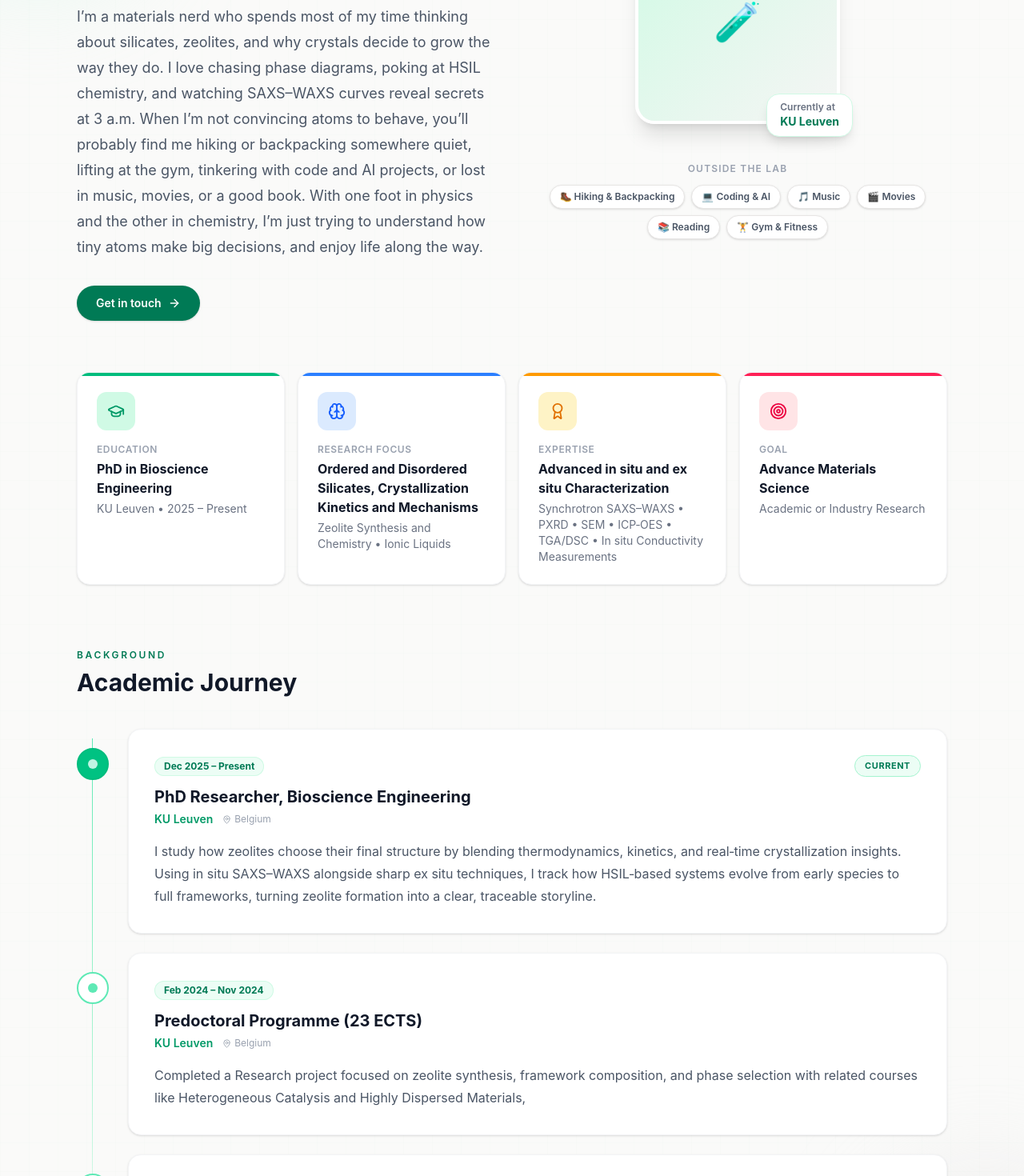
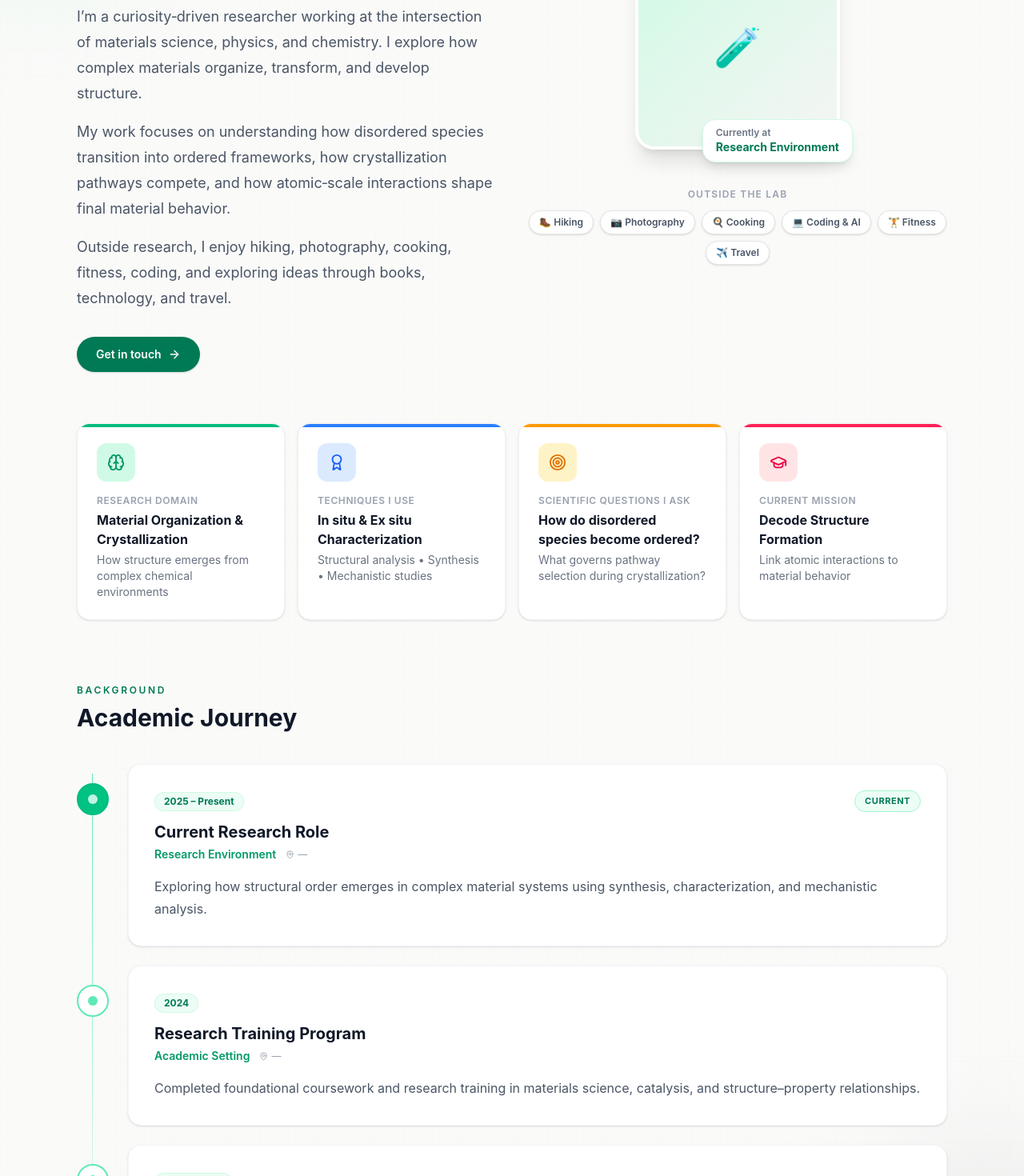
Before and after one commit to anjulnj/MyPortfolio-, a React (Vite) app: page / in a window 1280 px wide. Shown: the part 1100-2570 px from the top of the page at 80% size. Built offline with nearby package versions, Linux system fonts and the light colour scheme.

Commit message:
Revise About component with updated research details
Updated the About component to reflect changes in research focus, interests, and timeline. Replaced icons and adjusted titles and descriptions for clarity.

```diff
--- a/src/components/About.tsx
+++ b/src/components/About.tsx
@@ -3,32 +3,32 @@ import { GraduationCap, Brain, Target, Award, Sparkles, MapPin, ArrowRight } fro
 const About = () => {
   const highlights = [
     {
-      icon: <GraduationCap size={22} />,
+      icon: <Brain size={22} />,
       color: 'emerald',
-      title: 'Education',
-      detail: 'PhD in Bioscience Engineering',
-      sub: 'KU Leuven • 2025 – Present',
-    },
-    {
-      icon: <Brain size={22} />,
-      color: 'blue',
-      title: 'Research Focus',
-      detail: 'Ordered and Disordered Silicates, Crystallization Kinetics and Mechanisms',
-      sub: 'Zeolite Synthesis and Chemistry • Ionic Liquids',
+      title: 'Research Domain',
+      detail: 'Material Organization & Crystallization',
+      sub: 'How structure emerges from complex chemical environments',
     },
     {
       icon: <Award size={22} />,
-      color: 'amber',
-      title: 'Expertise',
-      detail: 'Advanced in situ and ex situ Characterization',
-      sub: 'Synchrotron SAXS–WAXS • PXRD • SEM • ICP‑OES • TGA/DSC • In situ Conductivity Measurements',
+      color: 'blue',
+      title: 'Techniques I Use',
+      detail: 'In situ & Ex situ Characterization',
+      sub: 'Structural analysis • Synthesis • Mechanistic studies',
     },
     {
       icon: <Target size={22} />,
+      color: 'amber',
+      title: 'Scientific Questions I Ask',
+      detail: 'How do disordered species become ordered?',
+      sub: 'What governs pathway selection during crystallization?',
+    },
+    {
+      icon: <GraduationCap size={22} />,
       color: 'rose',
-      title: 'Goal',
-      detail: 'Advance Materials Science',
-      sub: 'Academic or Industry Research',
+      title: 'Current Mission',
+      detail: 'Decode Structure Formation',
+      sub: 'Link atomic interactions to material behavior',
     },
   ];
 
@@ -65,38 +65,38 @@ const About = () => {
 
   const timeline = [
     {
-      year: 'Dec 2025 – Present',
-      title: 'PhD Researcher, Bioscience Engineering',
-      place: 'KU Leuven',
-      location: 'Belgium',
-      desc: 'I study how zeolites choose their final structure by blending thermodynamics, kinetics, and real‑time crystallization insights. Using in situ SAXS–WAXS alongside sharp ex situ techniques, I track how HSIL‑based systems evolve from early species to full frameworks, turning zeolite formation into a clear, traceable storyline.',
+      year: '2025 – Present',
+      title: 'Current Research Role',
+      place: 'Research Environment',
+      location: '—',
+      desc: 'Exploring how structural order emerges in complex material systems using synthesis, characterization, and mechanistic analysis.',
       current: true,
     },
     {
-      year: 'Feb 2024 – Nov 2024',
-      title: 'Predoctoral Programme (23 ECTS)',
-      place: 'KU Leuven',
-      location: 'Belgium',
-      desc: 'Completed a Research project focused on zeolite synthesis, framework composition, and phase selection with related courses like Heterogeneous Catalysis and  Highly Dispersed Materials, ',
+      year: '2024',
+      title: 'Research Training Program',
+      place: 'Academic Setting',
+      location: '—',
+      desc: 'Completed foundational coursework and research training in materials science, catalysis, and structure–property relationships.',
       current: false,
     },
     {
-      year: 'Aug 2020 – Aug 2022',
-      title: 'M.Sc. Physics (Material Sciences)',
-      place: 'Jamia Millia Islamia',
-      location: 'New Delhi, India',
-      desc: 'CGPA 9.26/10 with specialization in materials science, condensed matter physics, semiconductor devices, and advanced characterization techniques.',
+      year: '2020 – 2022',
+      title: 'Master’s in Material Sciences',
+      place: 'University',
+      location: '—',
+      desc: 'Focused on materials science, condensed matter physics, and advanced characterization techniques.',
       current: false,
     },
   ];
 
   const interests = [
-    { emoji: '🥾', label: 'Hiking & Backpacking' },
+    { emoji: '🥾', label: 'Hiking' },
+    { emoji: '📷', label: 'Photography' },
+    { emoji: '🍳', label: 'Cooking' },
     { emoji: '💻', label: 'Coding & AI' },
-    { emoji: '🎵', label: 'Music' },
-    { emoji: '🎬', label: 'Movies' },
-    { emoji: '📚', label: 'Reading' },
-    { emoji: '🏋️', label: 'Gym & Fitness' },
+    { emoji: '🏋️', label: 'Fitness' },
+    { emoji: '✈️', label: 'Travel' },
   ];
 
   return (
@@ -135,16 +135,24 @@ const About = () => {
               </span>
             </h2>
 
-            <p className="mt-6 text-base leading-8 text-gray-600 md:text-lg">
-              I’m a materials nerd who spends most of my time thinking about silicates,
-              zeolites, and why crystals decide to grow the way they do. I love chasing
-              phase diagrams, poking at HSIL chemistry, and watching SAXS–WAXS curves reveal
-              secrets at 3 a.m. When I’m not convincing atoms to behave, you’ll probably find
-              me hiking or backpacking somewhere quiet, lifting at the gym,
-               tinkering with code and AI projects, or lost in music, movies, or a good book.
-               With one foot in physics and the other in chemistry, I’m just trying to understand how tiny
-               atoms make big decisions, and enjoy life along the way.
-            </p>
+            <div className="mt-6 space-y-4 text-base leading-8 text-gray-600 md:text-lg">
+              <p>
+                I’m a curiosity‑driven researcher working at the intersection of materials science,
+                physics, and chemistry. I explore how complex materials organize, transform, and
+                develop structure.
+              </p>
+
+              <p>
+                My work focuses on understanding how disordered species transition into ordered
+                frameworks, how crystallization pathways compete, and how atomic‑scale interactions
+                shape final material behavior.
+              </p>
+
+              <p>
+                Outside research, I enjoy hiking, photography, cooking, fitness, coding, and
+                exploring ideas through books, technology, and travel.
+              </p>
+            </div>
 
             <a
               href="#contact"
@@ -166,7 +174,7 @@ const About = () => {
 
               <div className="absolute -bottom-4 -right-4 rounded-2xl border border-emerald-100 bg-white px-4 py-2 shadow-lg">
                 <p className="text-xs font-semibold text-gray-500">Currently at</p>
-                <p className="text-sm font-bold text-emerald-700">KU Leuven</p>
+                <p className="text-sm font-bold text-emerald-700">Research Environment</p>
               </div>
 
               <div className="absolute -left-3 -top-3 h-5 w-5 rounded-full bg-emerald-200" />
```
